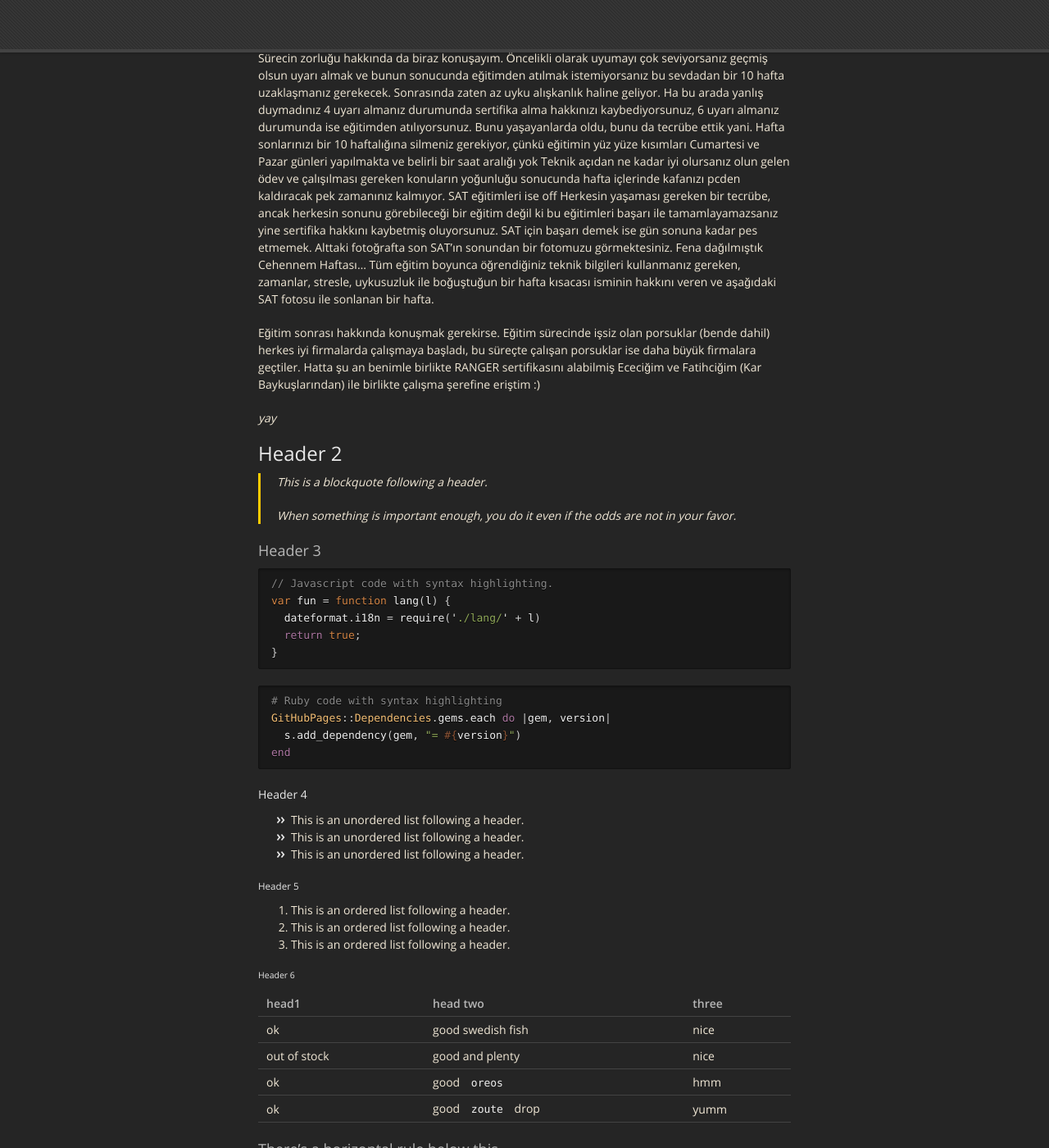
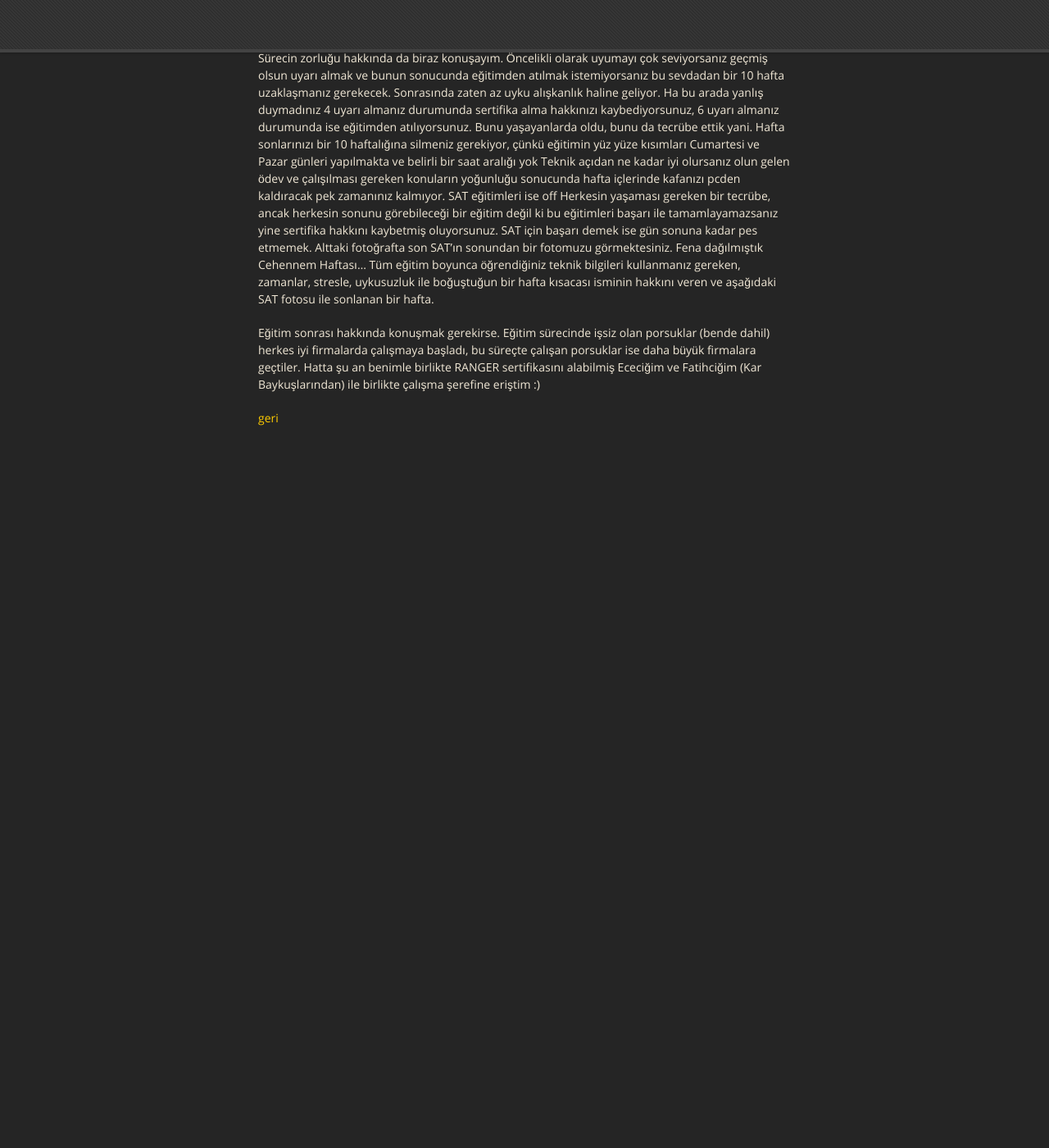
Before and after one commit to ahmetburakgokalp/ahmetburakgokalp.github.io, a Jekyll site: the page built from cs_uzerine.md, in a window 1280 px wide and 1400 px high, scrolled down 1505 px. Shown: the whole window at 82% size. Built offline with Jekyll 4.4.1, drawn with Linux system fonts in a browser that asks for light colours; nearby versions of some CDN libraries; the repository's description, which GitHub fills in, is left out; our own code applies the rules of GitHub Pages for plain Markdown files; after the commit the page ends 2135 px from its top, so only the background shows below that; some of the changed text lies outside the part shown.

Commit message:
Update cs_uzerine.md

````diff
--- a/cs_uzerine.md
+++ b/cs_uzerine.md
@@ -26,117 +26,4 @@ Sürecin zorluğu hakkında da biraz konuşayım. Öncelikli olarak uyumayı ço
 
 Eğitim sonrası hakkında konuşmak gerekirse. Eğitim sürecinde işsiz olan porsuklar (bende dahil) herkes iyi firmalarda çalışmaya başladı, bu süreçte çalışan porsuklar ise daha büyük firmalara geçtiler. Hatta şu an benimle birlikte RANGER sertifikasını alabilmiş Ececiğim ve Fatihciğim (Kar Baykuşlarından) ile birlikte çalışma şerefine eriştim :)
 
-
-
-_yay_
-
-
-## [](#header-2)Header 2
-
-> This is a blockquote following a header.
->
-> When something is important enough, you do it even if the odds are not in your favor.
-
-### [](#header-3)Header 3
-
-```js
-// Javascript code with syntax highlighting.
-var fun = function lang(l) {
-  dateformat.i18n = require('./lang/' + l)
-  return true;
-}
-```
-
-```ruby
-# Ruby code with syntax highlighting
-GitHubPages::Dependencies.gems.each do |gem, version|
-  s.add_dependency(gem, "= #{version}")
-end
-```
-
-#### [](#header-4)Header 4
-
-*   This is an unordered list following a header.
-*   This is an unordered list following a header.
-*   This is an unordered list following a header.
-
-##### [](#header-5)Header 5
-
-1.  This is an ordered list following a header.
-2.  This is an ordered list following a header.
-3.  This is an ordered list following a header.
-
-###### [](#header-6)Header 6
-
-| head1        | head two          | three |
-|:-------------|:------------------|:------|
-| ok           | good swedish fish | nice  |
-| out of stock | good and plenty   | nice  |
-| ok           | good `oreos`      | hmm   |
-| ok           | good `zoute` drop | yumm  |
-
-### There's a horizontal rule below this.
-
-* * *
-
-### Here is an unordered list:
-
-*   Item foo
-*   Item bar
-*   Item baz
-*   Item zip
-
-### And an ordered list:
-
-1.  Item one
-1.  Item two
-1.  Item three
-1.  Item four
-
-### And a nested list:
-
-- level 1 item
-  - level 2 item
-  - level 2 item
-    - level 3 item
-    - level 3 item
-- level 1 item
-  - level 2 item
-  - level 2 item
-  - level 2 item
-- level 1 item
-  - level 2 item
-  - level 2 item
-- level 1 item
-
-### Small image
-
-![](https://assets-cdn.github.com/images/icons/emoji/octocat.png)
-
-### Large image
-
-![](https://guides.github.com/activities/hello-world/branching.png)
-
-
-### Definition lists can be used with HTML syntax.
-
-<dl>
-<dt>Name</dt>
-<dd>Godzilla</dd>
-<dt>Born</dt>
-<dd>1952</dd>
-<dt>Birthplace</dt>
-<dd>Japan</dd>
-<dt>Color</dt>
-<dd>Green</dd>
-</dl>
-
-```
-Long, single-line code blocks should not wrap. They should horizontally scroll if they are too long. This line should be long enough to demonstrate this.
-```
-
-```
-The final element.
-```
-
-[back](./)
+[geri](./)
````
